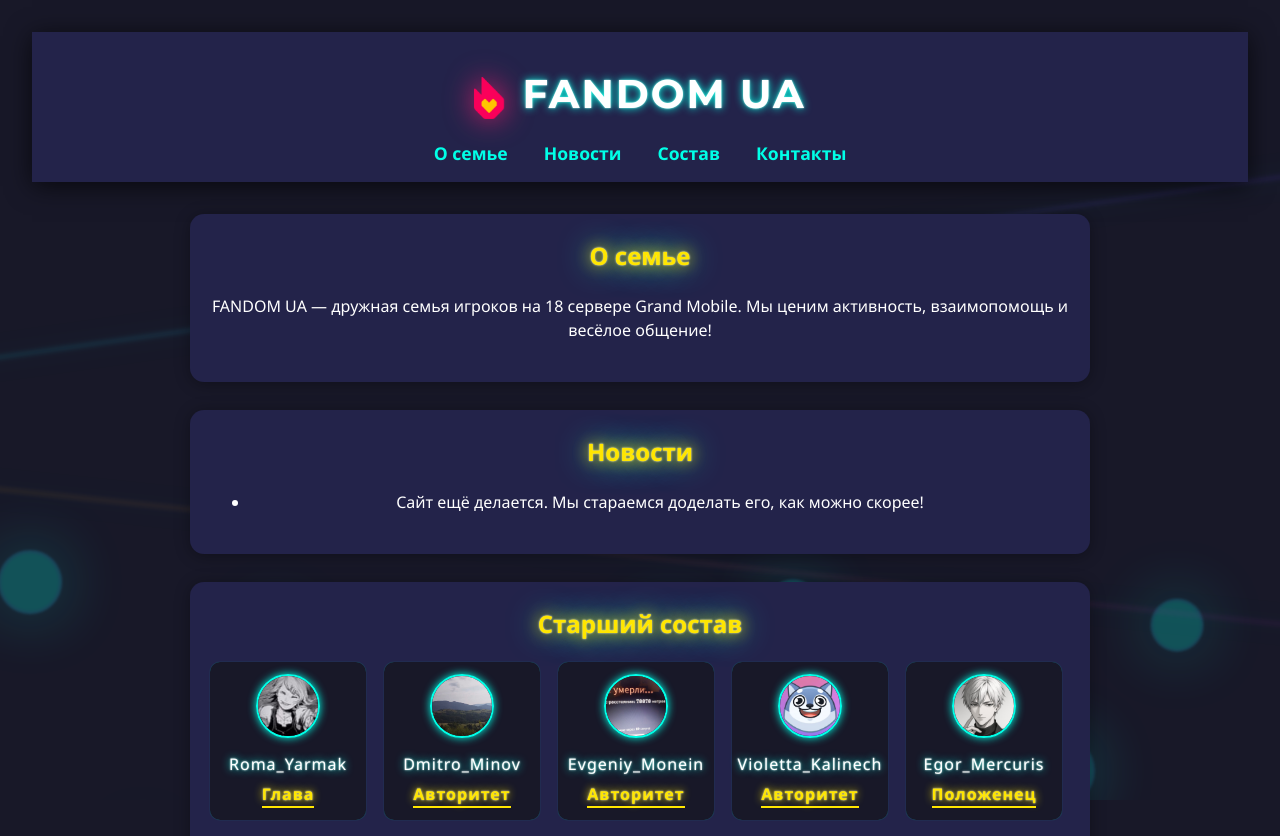
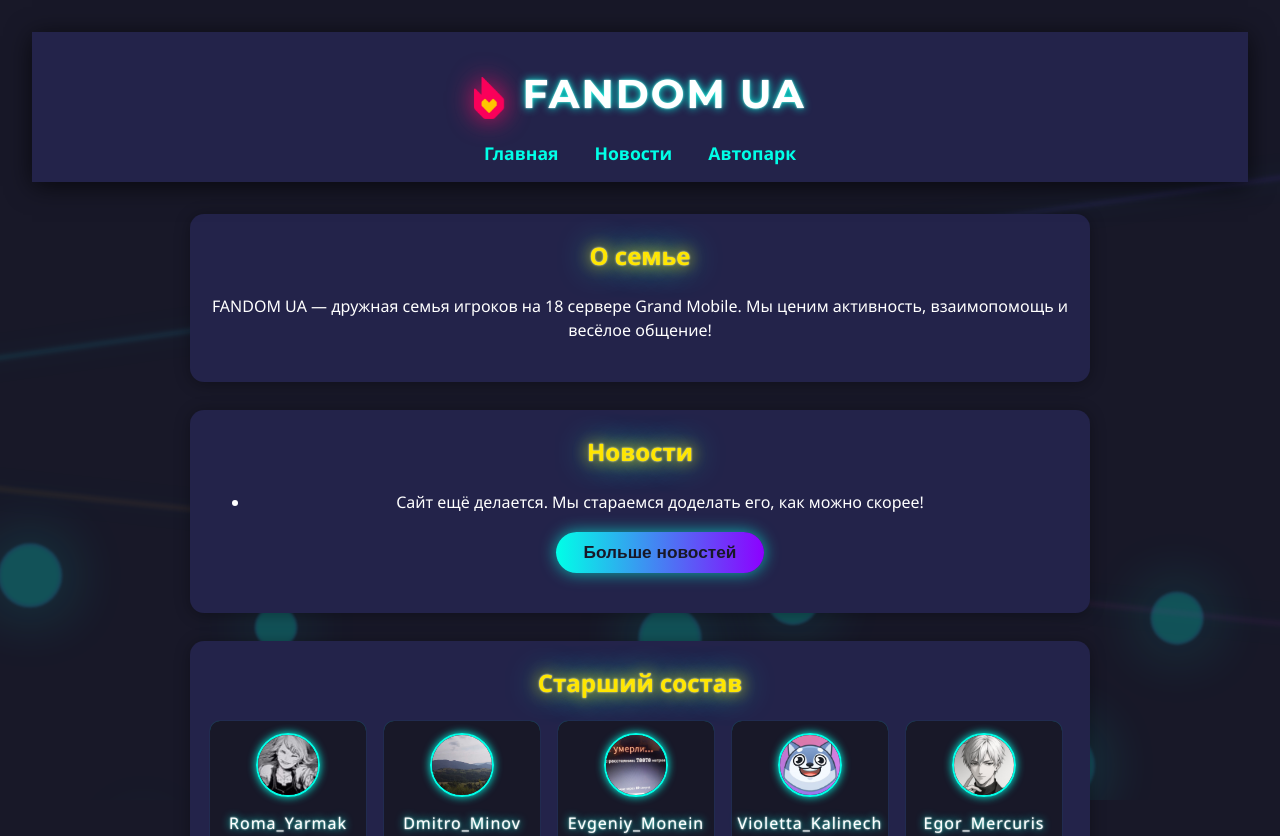
Before and after one commit to HaveFun339/FANDOM-UA, a React (Vite) app: page / in a window 1280 px wide. Shown: the top 836 px of the page. Built offline with nearby package versions, Linux system fonts and the light colour scheme.

Commit message:
upgraded site

```diff
--- a/package.json
+++ b/package.json
@@ -11,8 +11,10 @@
   },
   "dependencies": {
     "aos": "^2.3.4",
+    "bootstrap": "^5.3.5",
     "react": "^19.1.0",
-    "react-dom": "^19.1.0"
+    "react-dom": "^19.1.0",
+    "react-router-dom": "^7.6.2"
   },
   "devDependencies": {
     "@eslint/js": "^9.25.0",
--- a/src/App.css
+++ b/src/App.css
@@ -1,8 +1,11 @@
 #root {
-  max-width: 1280px;
+
   margin: 0 auto;
   padding: 2rem;
   text-align: center;
+}
+html {
+  scroll-behavior: smooth;
 }
 body {
 
@@ -14,6 +17,24 @@
   margin: 0;
   min-height: 100vh;
 }
+section {
+  background: #23234a;
+  border-radius: 14px;
+  margin-bottom: 28px;
+  padding: 24px 20px;
+  box-shadow: 0 2px 16px #0005;
+  min-width: 700px;
+}
+.App {
+  min-height: 100vh;
+  display: flex;
+  flex-direction: column;
+}
+
+main {
+  flex: 1 0 auto;
+}
+
 .head {
   font-size: 2.5rem;
 
@@ -25,11 +46,14 @@
   letter-spacing: 2px;
 }
 .App-header {
+
+  width: 100%;
+  z-index: 100;
   background: #23234a;
   padding: 32px 0 16px 0;
   text-align: center;
   box-shadow: 0 4px 24px #000a;
-  margin-bottom: 30px;
+  margin-bottom: 0;
 }
 
 .logo {
@@ -45,6 +69,27 @@
   justify-content: center;
   gap: 18px;
   margin-bottom: 8px;
+}
+.more {
+  display: inline-block;
+  margin-top: 18px;
+  padding: 10px 28px;
+  background: linear-gradient(90deg, #00ffe7 0%, #8d01ff 100%);
+  color: #181828;
+  font-weight: bold;
+  border: none;
+  border-radius: 30px;
+  box-shadow: 0 0 16px #00ffe7aa;
+  font-size: 1.08rem;
+  cursor: pointer;
+  transition:  0.2s, color 0.2s, box-shadow 0.2s, transform 0.15s;
+  outline: none;
+}
+.more:hover, .more:focus {
+  background: linear-gradient(90deg, #ffe600 0%, #00ffe7 100%);
+  color: #23234a;
+  box-shadow: 0 0 32px #ffe600cc;
+  transform: scale(1.07);
 }
 h1 {
   font-size: 2.2rem;
@@ -276,7 +321,7 @@
   100% { transform: translateY(-110vh) scale(1.2);}
 }
 
-.App, .App-header, main, footer {
+.App, main, footer {
   position: relative;
   z-index: 1;
 }
@@ -338,7 +383,38 @@
 }
 
 
-.App, .App-header, main, footer {
+.App,  main, footer {
   position: relative;
   z-index: 2;
 }
+@keyframes spotPulse {
+  0% { opacity: 0.10; transform: scale(1);}
+  100% { opacity: 0.18; transform: scale(1.15);}
+}
+
+
+
+
+@keyframes starTwinkle {
+  0% { opacity: 0.3; }
+  100% { opacity: 1; }
+}
+.square {
+  position: absolute;
+  border-radius: 12px;
+  opacity: 0.13;
+  pointer-events: none;
+  background: linear-gradient(135deg, #00ffe7 40%, #8d01ff 100%);
+  filter: blur(2px) drop-shadow(0 0 16px #00ffe7);
+  animation: squareFloat 18s linear infinite;
+}
+.square:nth-child(1) { width: 60px; height: 60px; left: 12vw; top: 60vh; animation-delay: 0s;}
+.square:nth-child(2) { width: 40px; height: 40px; left: 80vw; top: 20vh; animation-delay: 4s;}
+.square:nth-child(3) { width: 90px; height: 90px; left: 50vw; top: 80vh; animation-delay: 8s;}
+.square:nth-child(4) { width: 30px; height: 30px; left: 70vw; top: 60vh; animation-delay: 2s;}
+.square:nth-child(5) { width: 70px; height: 70px; left: 30vw; top: 10vh; animation-delay: 6s;}
+
+@keyframes squareFloat {
+  0% { transform: translateY(0) rotate(0deg);}
+  100% { transform: translateY(-120vh) rotate(180deg);}
+}
--- a/src/App.jsx
+++ b/src/App.jsx
@@ -1,14 +1,100 @@
-import React from 'react'
-import './App.css'
+import React, { useEffect } from 'react';
+import { BrowserRouter as Router, Routes, Route, Link, useNavigate } from 'react-router-dom';
+import './App.css';
 import AOS from 'aos';
 import 'aos/dist/aos.css';
-import { useEffect } from 'react';
+import Autopark from './Autopark';
+import News from './News';
+
+function handleNavClick(e) {
+  const href = e.target.getAttribute('href');
+  if (href && href.startsWith('#')) {
+    e.preventDefault();
+    const el = document.querySelector(href);
+    if (el) el.scrollIntoView({ behavior: 'smooth' });
+  }
+}
+
+function Home() {
+  const navigate = useNavigate();
+
+  return (
+    <main>
+      <section id="about" data-aos="fade-up">
+        <h2>О семье</h2>
+        <p>FANDOM UA — дружная семья игроков на 18 сервере Grand Mobile. Мы ценим активность, взаимопомощь и весёлое общение!</p>
+      </section>
+      <section
+        id="news"
+        data-aos="fade-up"
+        style={{ cursor: "pointer", color: "white" }}
+        onClick={() => navigate('/news')}
+      >
+        <h2>Новости</h2>
+        <ul>
+          <li>
+            Сайт ещё делается. Мы стараемся доделать его, как можно скорее!
+          </li>
+          <button className='more'>Больше новостей</button>
+        </ul>
+      </section>
+      <section id="members" data-aos="fade-up">
+        <h2>Старший состав</h2>
+        <div className="members-list">
+          <div className="member-card">
+            <img src="/roma-logo.jpg" alt="User1" />
+            <span className='role'>Roma_Yarmak</span>
+            <div className="role-highlight">Глава</div>
+          </div>
+          <div className="member-card">
+            <img src="/dima-logo.jpg" alt="User1" />
+            <span className='role'>Dmitro_Minov</span>
+            <div className="role-highlight">Авторитет</div>
+          </div>
+          <div className="member-card">
+            <img src="/yev-logo.jpg" alt="User1" />
+            <span className='role'>Evgeniy_Monein</span>
+            <div className="role-highlight">Авторитет</div>
+          </div>
+          <div className="member-card">
+            <img src="/k-logo.jpg" alt="User1" />
+            <span className='role'>Violetta_Kalinech</span>
+            <div className="role-highlight">Авторитет</div>
+          </div>
+          <div className="member-card">
+            <img src="/egor-logo.jpg" alt="User1" />
+            <span className='role'>Egor_Mercuris</span>
+            <div className="role-highlight">Положенец</div>
+          </div>
+          <div className="member-card">
+            <img src="/rk-logo.jpg" alt="User1" />
+            <span className='role'>Sasha_Blackwood</span>
+            <div className="role-highlight">Положенец</div>
+          </div>
+        </div>
+      </section>
+      <section id="contacts" data-aos="fade-up">
+        <h2>Вступить в семью</h2>
+        <a
+          href="https://t.me/+stDCZ9XGNAA2MmRi"
+          target="_blank"
+          rel="noopener noreferrer"
+          className="join-btn"
+        >
+          Ссылка для присоединения к семье
+        </a>
+      </section>
+    </main>
+  );
+}
 
 function App() {
   useEffect(() => {
     AOS.init({ duration: 800 });
   }, []);
+
   return (
+    <Router>
       <div className="App">
         <div className="bg-bubbles">
           <div className="bubble"></div>
@@ -23,8 +109,6 @@
           <div className="bubble"></div>
           <div className="neon-line"></div>
           <div className="neon-line neon-line2"></div>
-
-
         </div>
         <header className="App-header">
           <div className="header-row">
@@ -32,85 +116,22 @@
             <h1 className='head'>FANDOM UA</h1>
           </div>
           <nav>
-    <a href="#about">О семье</a>
-    <a href="#news">Новости</a>
-    <a href="#members">Состав</a>
-    <a href="#contacts">Контакты</a>
+            <Link to="/" onClick={handleNavClick}>Главная</Link>
+            <Link to="/news">Новости</Link>
+            <Link to="/cars">Автопарк</Link>
           </nav>
         </header>
-      <main>
-        <section id="about" data-aos="fade-up">
-          <h2>О семье</h2>
-          <p>FANDOM UA — дружная семья игроков на 18 сервере Grand Mobile. Мы ценим активность, взаимопомощь и весёлое общение!</p>
-        </section>
-        <section id="news" data-aos="fade-up">
-          <h2>Новости</h2>
-          <ul>
-            <li>Сайт ещё делается. Мы стараемся доделать его, как можно скорее!</li>
-
-          </ul>
-        </section>
-        <section id="members" data-aos="fade-up">
-          <h2>Старший состав</h2>
-          <div className="members-list">
-
-            <div className="member-card">
-              <img src="/roma-logo.jpg" alt="User1" />
-              <span className='role'>Roma_Yarmak</span>
-              <div className="role-highlight">Глава</div>
-
-            </div>
-             <div className="member-card">
-              <img src="/dima-logo.jpg" alt="User1" />
-              <span className='role'>Dmitro_Minov</span>
-              <div className="role-highlight">Авторитет</div>
-
-            </div>
-             <div className="member-card">
-              <img src="/yev-logo.jpg" alt="User1" />
-              <span className='role'>Evgeniy_Monein</span>
-              <div className="role-highlight">Авторитет</div>
-
-            </div>
-            <div className="member-card">
-              <img src="/k-logo.jpg"></img>
-              <span className='role'>Violetta_Kalinech</span>
-              <div className="role-highlight">Авторитет</div>
-
-            </div>
-             <div className="member-card">
-              <img src="/egor-logo.jpg" alt="User1" />
-              <span className='role'>Egor_Mercuris</span>
-              <div className="role-highlight">Положенец</div>
-
-            </div>
-
-             <div className="member-card">
-              <img src="/rk-logo.jpg" alt="User1" />
-              <span className='role'>Sasha_Blackwood</span>
-              <div className="role-highlight">Положенец</div>
-
-            </div>
-
-          </div>
-        </section>
-       <section id="contacts" data-aos="fade-up">
-  <h2>Вступить в семью</h2>
-  <a
-    href="https://t.me/+stDCZ9XGNAA2MmRi"
-    target="_blank"
-    rel="noopener noreferrer"
-    className="join-btn"
-  >
-    Ссылка для присоединения к семье
-  </a>
-</section>
-      </main>
+        <Routes>
+          <Route path="/" element={<Home />} />
+          <Route path="/news" element={<News />} />
+          <Route path="/cars" element={<Autopark />} />
+        </Routes>
         <footer>
           <p>© 2025 FANDOM UA</p>
         </footer>
       </div>
-  )
+    </Router>
+  );
 }
 
-export default App
+export default App;
--- /dev/null
+++ b/src/Autopark.css
@@ -0,0 +1,3 @@
+.seca{
+    width: 700px;
+}
--- /dev/null
+++ b/src/Autopark.jsx
@@ -0,0 +1,19 @@
+import React from 'react';
+import './App.css';
+
+function Autopark() {
+  return (
+    <main>
+      <section className='seca'  data-aos="fade-up">
+        <h2>Автопарк</h2>
+        <ul>
+          <li>Lamborghini Huracan</li>
+          <li> Mercedes BRABUS G63</li>
+          <li>Mercedes Maybach</li>
+        </ul>
+      </section>
+    </main>
+  );
+}
+
+export default Autopark;
--- /dev/null
+++ b/src/News.css
@@ -0,0 +1,33 @@
+.news-section {
+  background: #23234a;
+  border-radius: 14px;
+  margin: 32px auto;
+  padding: 28px 24px;
+  box-shadow: 0 2px 16px #0005;
+
+}
+
+.news-section h2 {
+  color: #ffe600;
+  text-shadow: 0 0 16px #ffe600, 0 0 2px #fff, 0 0 32px #00ffe7;
+  margin-top: 0;
+}
+
+.news-section ul {
+  padding-left: 18px;
+  margin: 0;
+}
+
+.news-section li {
+  color: #fff;
+  font-size: 1.1rem;
+  margin-bottom: 10px;
+  line-height: 1.6;
+  text-shadow: 0 0 4px #181828;
+
+}
+.news-section li a {
+
+  text-decoration: none;
+  transition: color 0.2s, text-shadow 0.2s;
+}
--- /dev/null
+++ b/src/News.jsx
@@ -0,0 +1,20 @@
+import React from 'react';
+import './News.css';
+import AOS from 'aos';
+import 'aos/dist/aos.css';
+import { useNavigate } from 'react-router-dom';
+import Autopark from './Autopark';
+function News() {
+  return (
+    <main>
+      <section data-aos="fade-zoom-in" data-aos-duration="1200">
+        <h2>Новости</h2>
+        <ul>
+          <li>Здесь будут все новости FANDOM UA!</li>
+        </ul>
+      </section>
+    </main>
+  );
+}
+
+export default News;
```
Also changed, not shown: 1 other file (tests, documents, lock files or other folders). Lines whose indentation alone changed are shown as unchanged.
